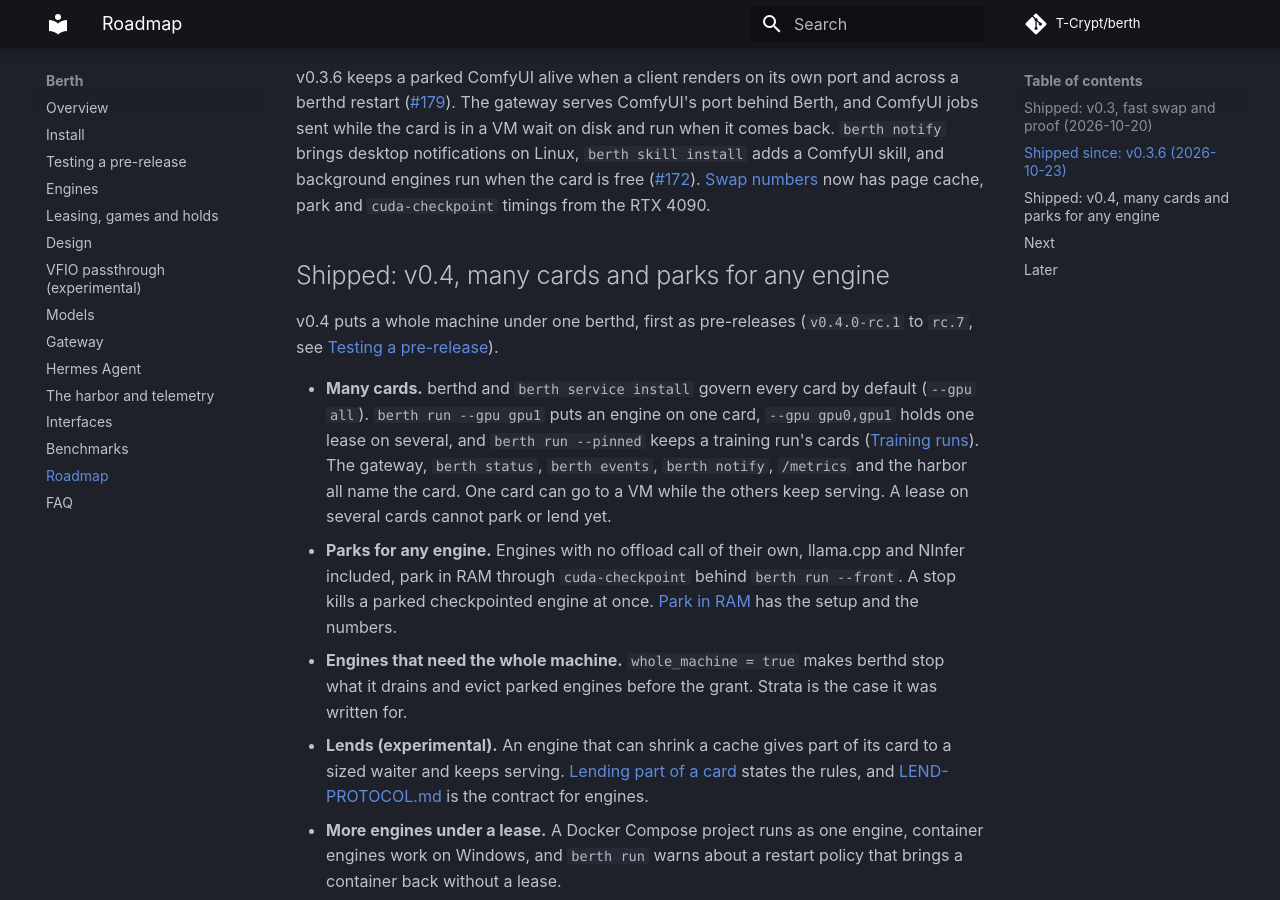
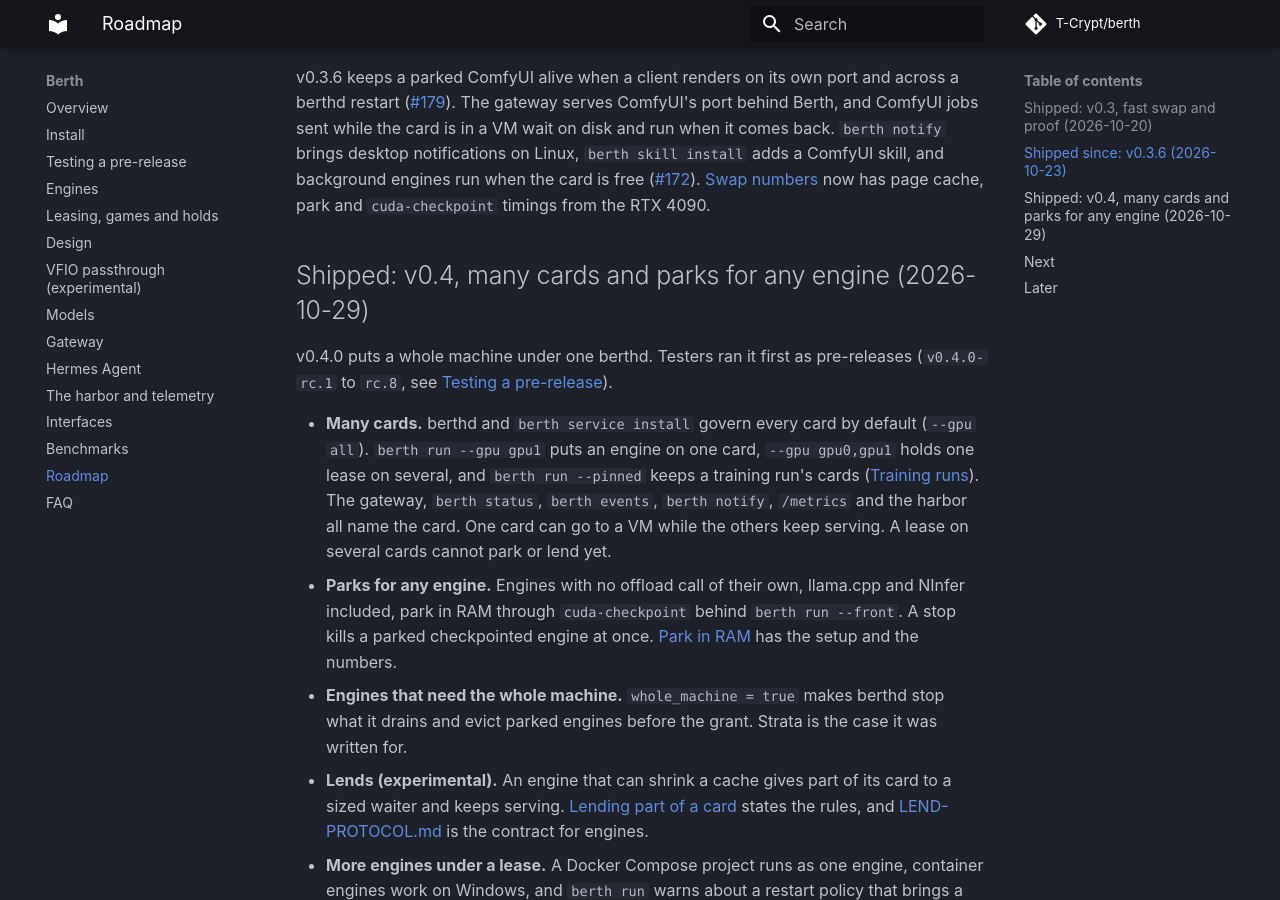
Before and after one commit to Bacongineer/berth-upstream, an MkDocs documentation site: the page built from docs/roadmap.md, in a window 1280 px wide and 900 px high, scrolled down 2119 px. Built offline with MkDocs 1.6.1 and Material for MkDocs 9.7.7, drawn with Linux system fonts in a browser that asks for light colours; comment, search, counter and statistics services are not loaded.

Commit message:
chore(release): v0.4.0

```diff
--- a/docs/roadmap.md
+++ b/docs/roadmap.md
@@ -61,9 +61,9 @@
 the card is free ([#172](https://github.com/T-Crypt/berth/issues/172)). [Swap numbers](benchmarks.md#swap-numbers)
 now has page cache, park and `cuda-checkpoint` timings from the RTX 4090.
 
-## Shipped: v0.4, many cards and parks for any engine
+## Shipped: v0.4, many cards and parks for any engine (2026-10-29)
 
-v0.4 puts a whole machine under one berthd, first as pre-releases (`v0.4.0-rc.1` to `rc.7`, see
+v0.4.0 puts a whole machine under one berthd. Testers ran it first as pre-releases (`v0.4.0-rc.1` to `rc.8`, see
 [Testing a pre-release](prerelease.md)).
 
 - **Many cards.** berthd and `berth service install` govern every card by default (`--gpu all`).
```
Also changed, not shown: CHANGELOG.md (+12 -0 lines), README.md (+1 -1 lines).
